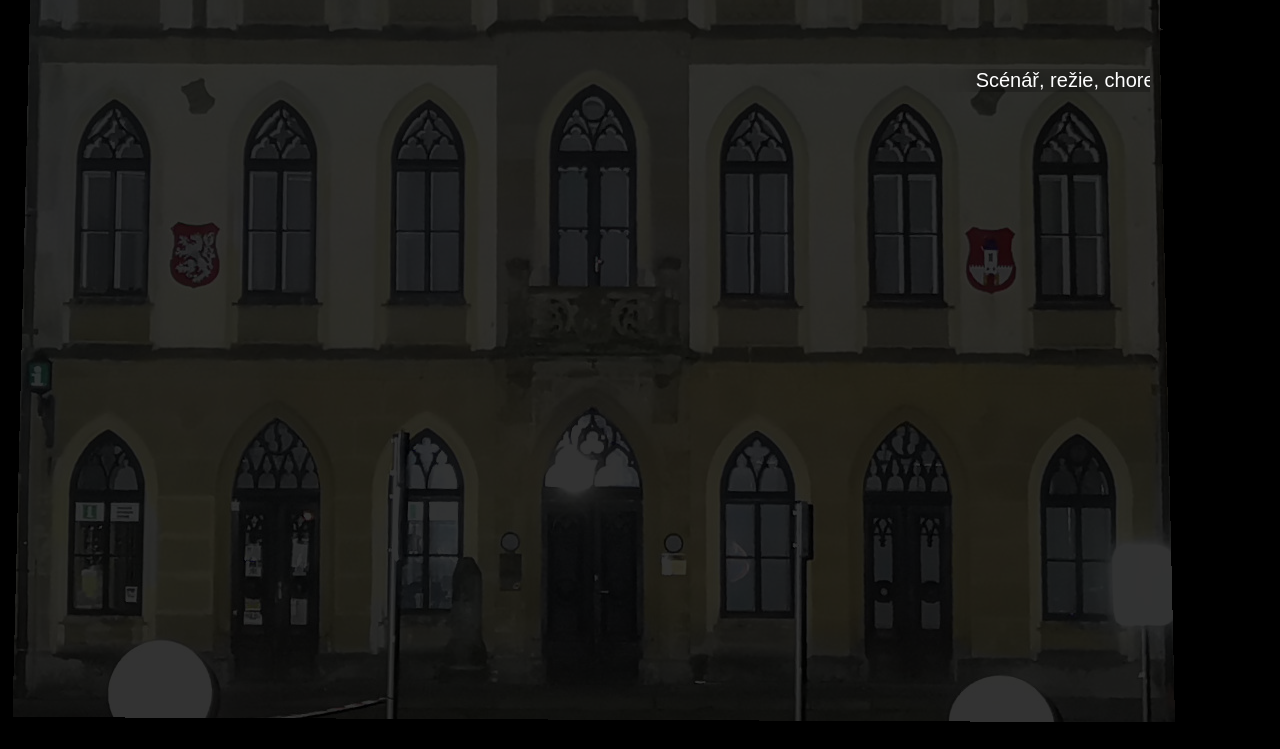
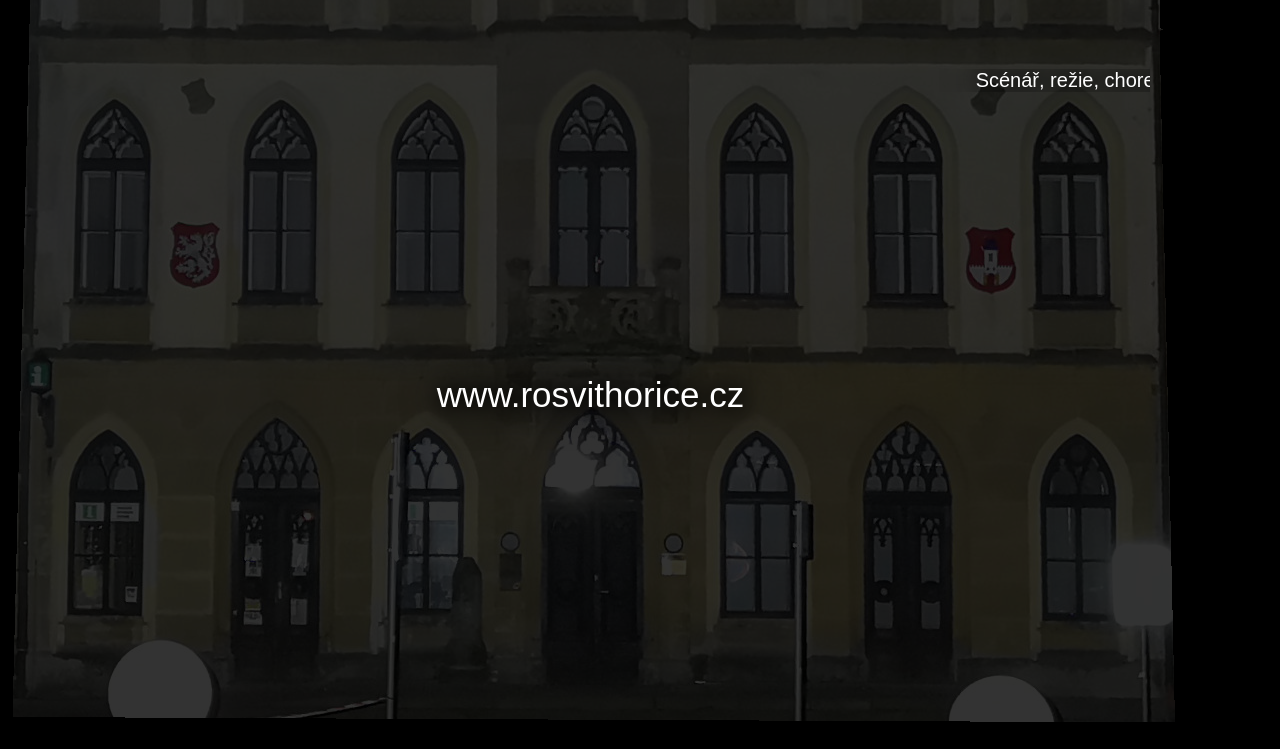
Before and after one commit to FilipChalupa/zasvit.cz, a website with bundled scripts: page src/client/screen.html in a window 1280 px wide. Shown: the part 1171-1920 px from the top of the page. Built offline with nearby package versions, Linux system fonts and the light colour scheme; no server answers.

Commit message:
Screen: entrance link

```diff
--- a/src/client/screen.html
+++ b/src/client/screen.html
@@ -142,10 +142,19 @@
 		.involved-content {
 			position: relative;
 		}
+		.entrance {
+			position: absolute;
+			top: 1546px;
+			left: 423px;
+			right: 442px;
+			text-align: center;
+			font-size: 35px;
+		}
 
 		.timer,
 		.sponsors,
-		.involved-content {
+		.involved-content,
+		.entrance {
 			z-index: 1;
 			text-shadow: 0 0 17px #000000;
 			filter: drop-shadow(0 0 17px #000000);
@@ -178,6 +187,9 @@
 					</div>
 				</div>
 			</div>
+			<div class="entrance">
+				www.rosvithorice.cz
+			</div>
 		</div>
 	</body>
 </html>
```
